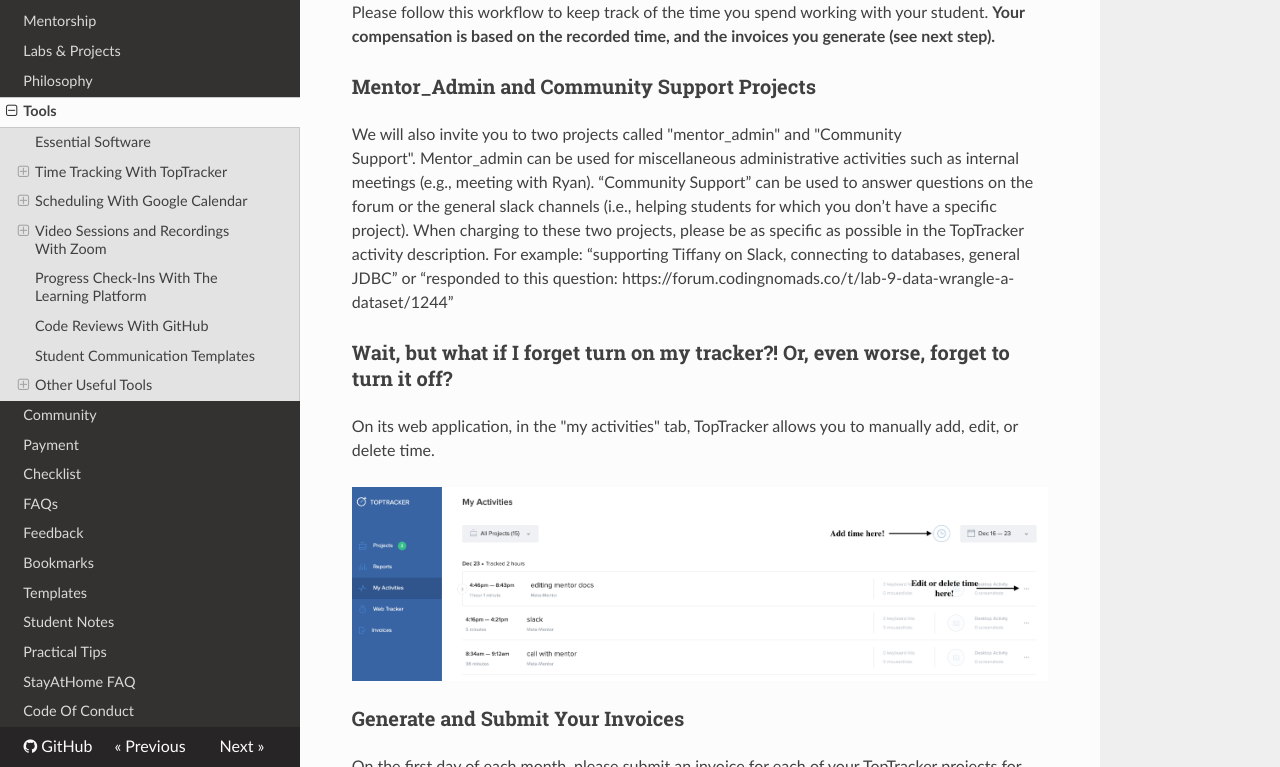
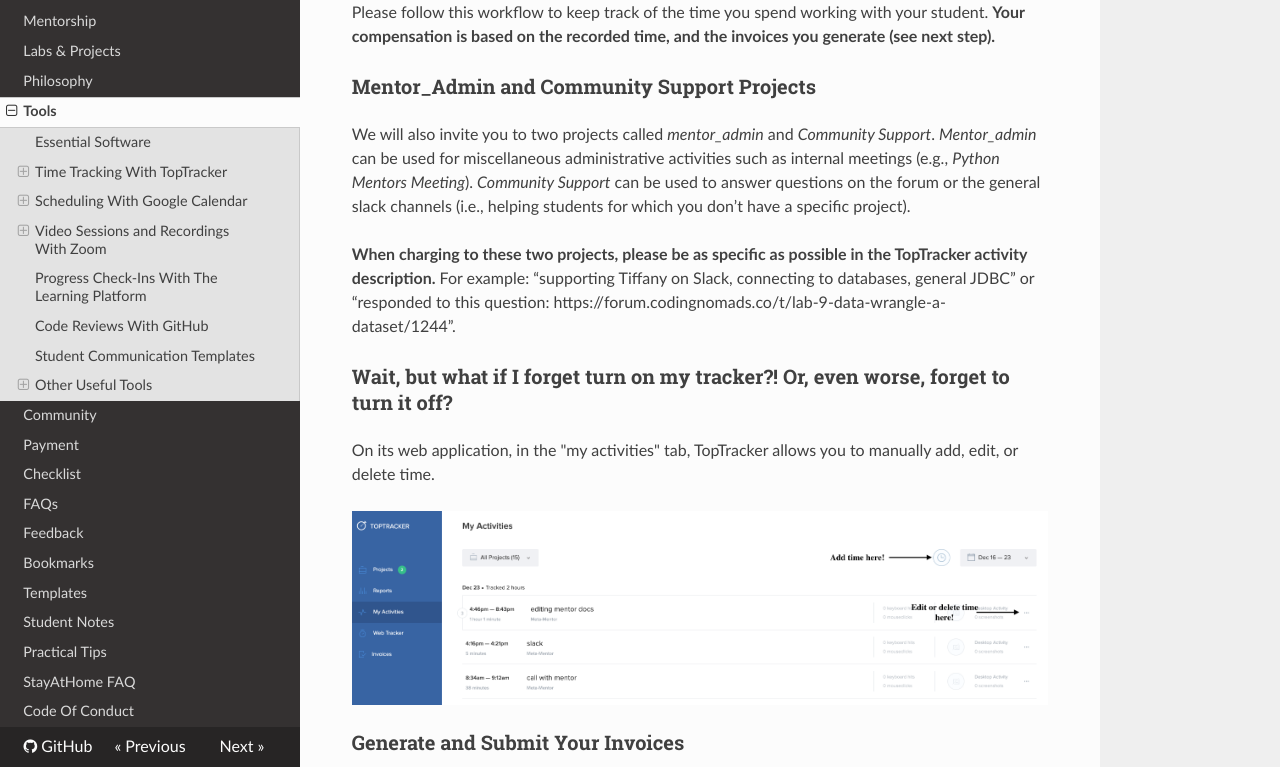
Before and after one commit to CodingNomads/mentor-docs, an MkDocs documentation site: the page built from docs/05_tools.md, in a window 1280 px wide and 900 px high, scrolled down 2287 px, cut to the strip 133-900 px from the top of the window. Built offline with MkDocs 1.6.1, drawn with Linux system fonts in a browser that asks for light colours; nearby versions of some CDN libraries.

Commit message:
minor edit

```diff
--- a/docs/05_tools.md
+++ b/docs/05_tools.md
@@ -51,7 +51,9 @@
 Please follow this workflow to keep track of the time you spend working with your student. **Your compensation is based on the recorded time, and the invoices you generate (see next step).**
 
 ### Mentor_Admin and Community Support Projects
-We will also invite you to two projects called "mentor_admin" and "Community Support". Mentor_admin can be used for miscellaneous administrative activities such as internal meetings (e.g., meeting with Ryan). “Community Support” can be used to answer questions on the forum or the general slack channels (i.e., helping students for which you don’t have a specific project). When charging to these two projects, please be as specific as possible in the TopTracker activity description. For example: “supporting Tiffany on Slack, connecting to databases, general JDBC” or “responded to this question: https://forum.codingnomads.co/t/lab-9-data-wrangle-a-dataset/1244”
+We will also invite you to two projects called _mentor_admin_ and _Community Support_. _Mentor_admin_ can be used for miscellaneous administrative activities such as internal meetings (e.g., _Python Mentors Meeting_). _Community Support_ can be used to answer questions on the forum or the general slack channels (i.e., helping students for which you don’t have a specific project).
+
+**When charging to these two projects, please be as specific as possible in the TopTracker activity description.** For example: “supporting Tiffany on Slack, connecting to databases, general JDBC” or “responded to this question: https://forum.codingnomads.co/t/lab-9-data-wrangle-a-dataset/1244”.
 
 ### Wait, but what if I forget turn on my tracker?!  Or, even worse, forget to turn it off?
 On its web application, in the "my activities" tab, TopTracker allows you to manually add, edit, or delete time.
```
